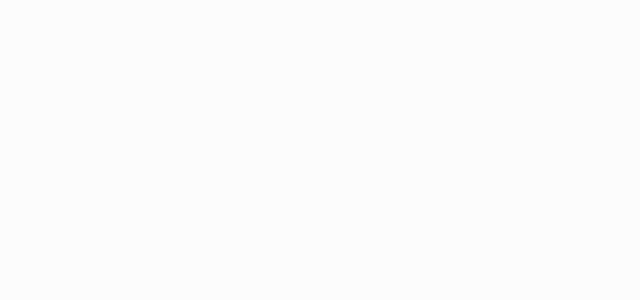
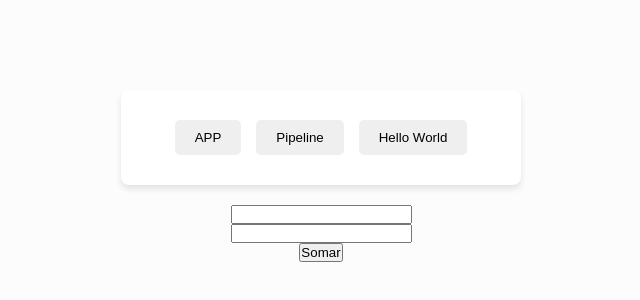
Before and after one commit to ra24351597810-sys/Formulario, a React (Create React App) app: page /compo in a window 1280 px wide. Before the commit this address had no page. Shown: the part 224-524 px from the top of the page, without its empty margins (319-959 px from the left). Built offline with nearby package versions, Linux system fonts and the light colour scheme.

Commit message:
components

```diff
--- /dev/null
+++ b/src/components/menu/index.jsx
@@ -0,0 +1,15 @@
+import './index.scss';
+
+export default function Menu() {
+    return (
+        <div className="POP">
+            <header>
+                <div className="Botos">
+                    <button>APP</button>
+                    <button>Pipeline</button>
+                    <button>Hello World</button>
+                </div>
+            </header>
+        </div>
+    );
+}
--- /dev/null
+++ b/src/components/menu/index.scss
@@ -0,0 +1,24 @@
+.POP {
+    display: flex;
+    justify-content: center;
+    align-items: center;
+    background-color: rgba(127, 255, 212, 0.747);
+    width: 100%;
+    min-height: 60px;
+    padding: 10px 20px;
+    box-sizing: border-box;
+}
+
+.Botos {
+    display: flex;
+    justify-content: center;
+    align-items: center;
+    gap: 15px;
+}
+
+.Botos button {
+    padding: 10px 20px;
+    border: none;
+    border-radius: 5px;
+    cursor: pointer;
+}
--- /dev/null
+++ b/src/pages/testcompo/index.jsx
@@ -0,0 +1,26 @@
+import { useState } from "react";
+import Menu from '../../components/menu/index.jsx';
+
+import './index.scss';
+
+export default function TESTARCOMPO(){
+    const [Numer1, setNumer1] = useState('');
+    const [Numer2, setNumer2] = useState('');
+    const [Resp, setResp] = useState('');
+
+    function somar(){
+        setResp(Number(Numer1) + Number(Numer2));
+    }
+
+    return(
+
+        <div className="principal">
+            <Menu />
+            <h1>{Resp}</h1>
+            <input type="number" onChange={(e) => setNumer1(e.target.value)} />
+            <input type="number" onChange={(e) => setNumer2(e.target.value)} />
+
+            <button onClick={somar}>Somar</button>
+        </div>
+    )
+}
--- a/src/router.jsx
+++ b/src/router.jsx
@@ -9,6 +9,7 @@ import Mudartitle from './pages/change-titulo/index.jsx';
 import Mudartitulo2 from './pages/mudar-titulo-botao/index.jsx';
 import Calculadora from './pages/calculadora/index.jsx';
 import PagGina from './pages/po/index.jsx';
+import TESTARCOMPO from './pages/testcompo/index.jsx';
 
 export default function Router(){
     return(
@@ -21,6 +22,7 @@ export default function Router(){
             <Route path="/titulo2" element={<Mudartitulo2 />} />
             <Route path="/calculadora" element={<Calculadora />} />
             <Route path="/Test" element={<PagGina />} />
+            <Route path="/compo" element={<TESTARCOMPO />} />
         </Routes>
         </BrowserRouter>
       )
```
Also changed, not shown: src/pages/testcompo/index.scss (added).
